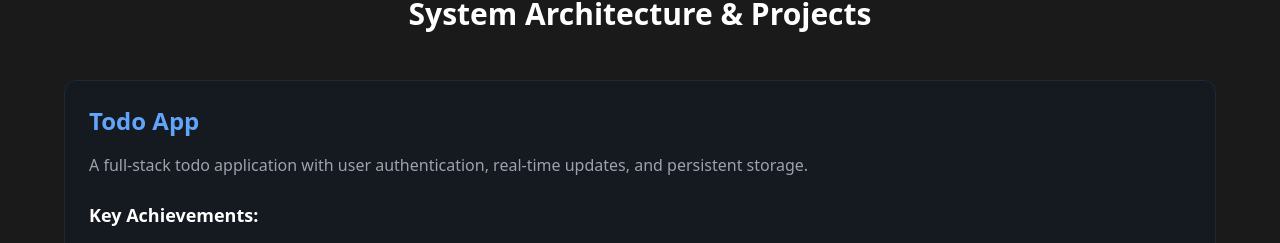
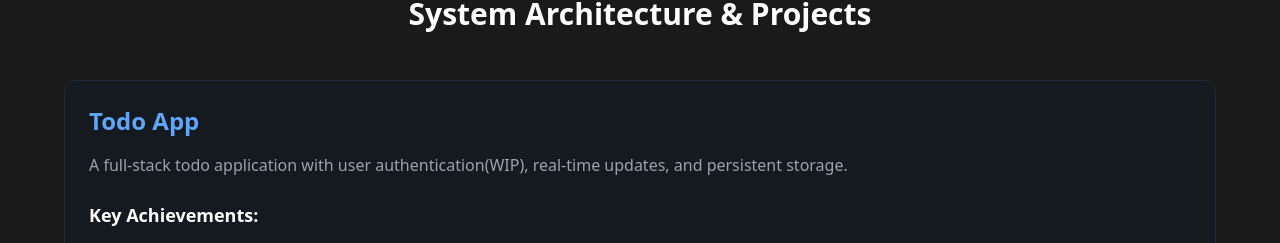
Before and after one commit to thedhamibro/thedhamibro.github.io, a Next.js app: page / in a window 1280 px wide. Shown: the part 884-1127 px from the top of the page. Built offline with nearby package versions, Linux system fonts and the light colour scheme.

Commit message:
Update SystemArchitecture.tsx

```diff
--- a/app/components/SystemArchitecture.tsx
+++ b/app/components/SystemArchitecture.tsx
@@ -14,7 +14,7 @@ export default function SystemArchitecture() {
 					{[
 						{
 							title: 'Todo App',
-							description: 'A full-stack todo application with user authentication, real-time updates, and persistent storage.',
+							description: 'A full-stack todo application with user authentication(WIP), real-time updates, and persistent storage.',
 							details: [
 								'Built with React, Node.js, and MongoDB',
 								'Implements JWT-based authentication and user sessions',
@@ -22,7 +22,7 @@ export default function SystemArchitecture() {
 								'Features responsive UI and drag-and-drop task management',
 							],
 							tech: ['React', 'Node.js', 'Express', 'MongoDB', 'Socket.io', 'JWT'],
-							link: 'https://github.com/thedhamibro/todo',
+							link: 'thedhamibro.me/todo',
 						},
 						{
 							title: 'Platformer Game',
@@ -34,7 +34,7 @@ export default function SystemArchitecture() {
 								'Optimized for smooth gameplay and cross-platform support',
 							],
 							tech: ['Godot', 'GDScript', 'Game Physics', 'Level Editor'],
-							link: 'https://github.com/harshG998/platformerbase--main',
+							link: 'https://thedhamibro.itch.io/medieval-souls',
 						},
 						{
 							title: 'AI Chatbot Assistant (WIP)',
```
